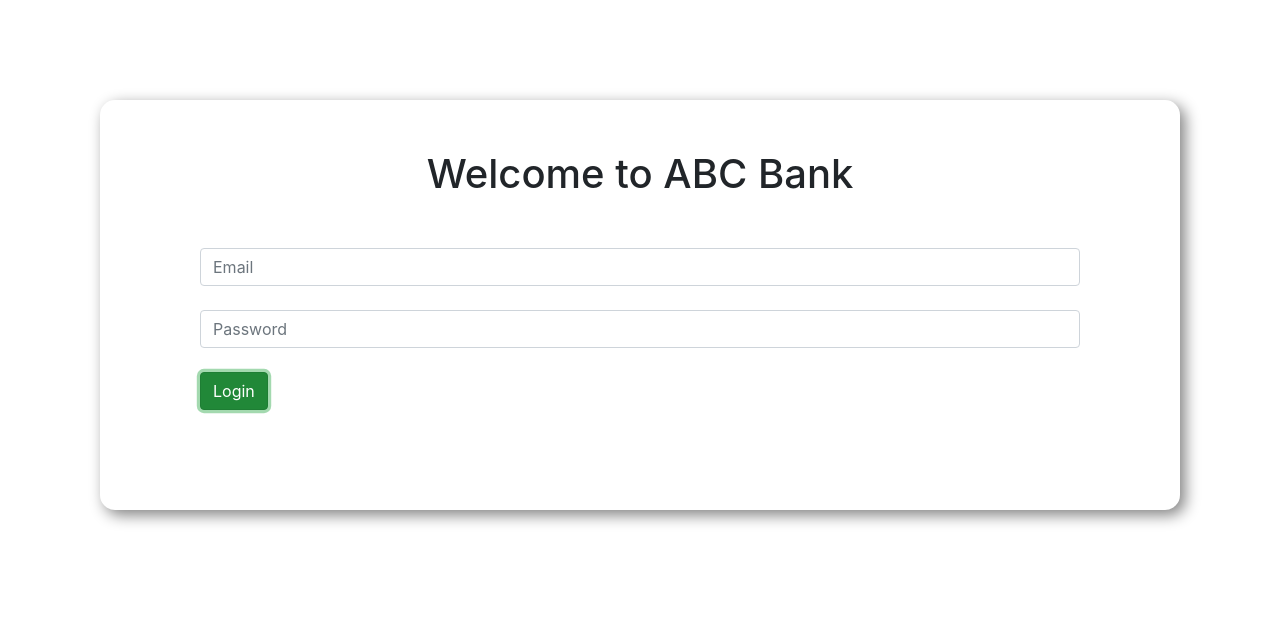
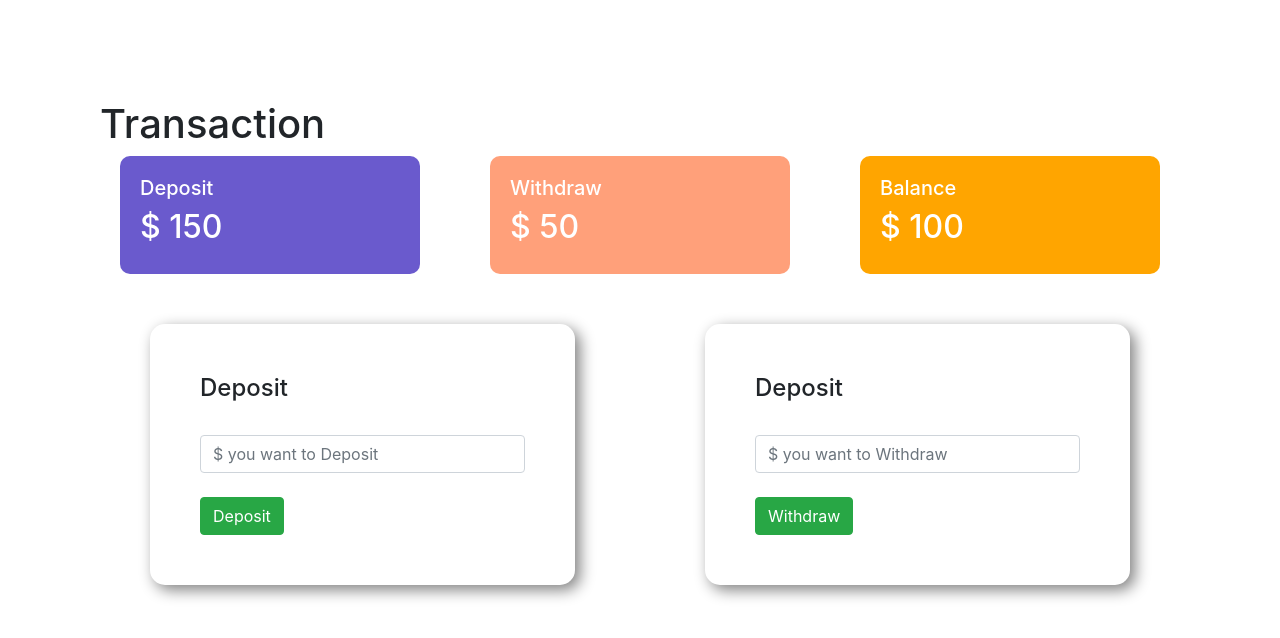
Before and after one commit to aziz97d/ABC-Bank-ph-practice, a plain HTML site: page index.html in a window 1280 px wide. Both pictures are taken after a click on the button "Login". Drawn offline with nearby package versions, Linux system fonts and the light colour scheme.

Commit message:
complete

```diff
--- a/index.html
+++ b/index.html
@@ -9,16 +9,101 @@
 
 </head>
 <body>
-    <div class="login-area">
+    <div id="login" class="login-area">
         <h1 class="text-center">Welcome to ABC Bank</h1>
         <div class="input-area">
             <input type="text" name="" class="form-control" placeholder="Email" id="">
             <br>
-            <input type="password" class="form-control" name="" placeholder="Password" id="">
+            <input type="password" class="form-control" name="" placeholder="Password" id="_">
             <br>
-            <button class="btn btn-success">Login</button>
+            <button id="btnLogin" class="btn btn-success">Login</button>
         </div>
     </div>
+    <div id="transaction">
+        <h1>Transaction</h1>
+        <div class="row">
+            <div class="col-md-4 ">
+                <div class="deposit status">
+                    <h5>Deposit</h5>
+                    <h2>$ <span id="showDeposit">150</span></h2>
+                </div>
+            </div>
+            <div class="col-md-4 ">
+                <div class="withdraw status">
+                    <h5>Withdraw</h5>
+                    <h2>$ <span id="showWithdraw">50</span></h2>
+                </div>
+            </div>
+            <div class="col-md-4">
+                <div class="balance status">
+                    <h5>Balance</h5>
+                    <h2>$ <span id="showBalance">100</span></h2>
+                </div>
+            </div>
+        </div>
+        <div class="row">
+            <div class="col-md-6">
+                <div class="login-area">
+                    <h4>Deposit</h4>
+                    <br>
+                    <input type="text" class="form-control" id="depositValue" placeholder="$ you want to Deposit">
+                    <br>
+                    <button class="btn btn-success" id="btnDeposit">Deposit</button>
+                </div>
+            </div>
+            <div class="col-md-6">
+                <div class="login-area">
+                    <h4>Deposit</h4>
+                    <br>
+                    <input type="text" class="form-control" id="withdrawValue" placeholder="$ you want to Withdraw">
+                    <br>
+                    <button class="btn btn-success" id="btnWithdraw">Withdraw</button>
+                </div>
+            </div>
+        </div>
+    </div>
+    <script>
+        const loginBtn = document.getElementById("btnLogin");
+        loginBtn.addEventListener("click",function(){
+            const loginArea = document.getElementById("login");
+            loginArea.style.display ="none";
 
+            const transactionArea = document.getElementById("transaction");
+            transactionArea.style.display = "block";
+
+        });
+
+            //Deposit button event
+            document.getElementById("btnDeposit").addEventListener("click",function(){
+                const depositAmount = getInputNumber("depositValue");
+
+                updateSpanText("showDeposit",depositAmount);
+                updateSpanText("showBalance",depositAmount);
+
+                document.getElementById("depositValue").value = "";
+            });
+
+            //Withdraw Event
+            document.getElementById("btnWithdraw").addEventListener("click",function(){
+                const withdrawAmount = getInputNumber("withdrawValue");
+
+                updateSpanText("showWithdraw", withdrawAmount);
+                updateSpanText("showBalance", -1 * withdrawAmount);
+
+                document.getElementById("withdrawValue").value = "";
+            });
+
+
+
+            function getInputNumber(id){
+                return parseFloat(document.getElementById(id).value);
+            }
+
+            function updateSpanText(id, amount){
+                var currentAmount = parseFloat(document.getElementById(id).innerText);
+                currentAmount += amount;
+                document.getElementById(id).innerHTML = currentAmount;
+            }
+    </script>
 </body>
 </html>
--- a/style.css
+++ b/style.css
@@ -2,10 +2,30 @@ body{
     padding: 100px;
 }
 .login-area{
+    margin: 50px;
     padding: 50px;
     box-shadow: 5px 5px 15px gray;
     border-radius: 15px;
 }
-.input-area{
-    margin: 50px;
+/* .input-area{
+
+} */
+
+#transaction{
+    display: none;
 }
+.status{
+    margin: 0 20px;
+    color: white;
+    border-radius: 10px;
+    padding: 20px;
+}
+.deposit{
+    background-color: slateblue;
+}
+.withdraw{
+    background-color: lightsalmon;
+}
+.balance{
+    background-color: orange;
+}
```
